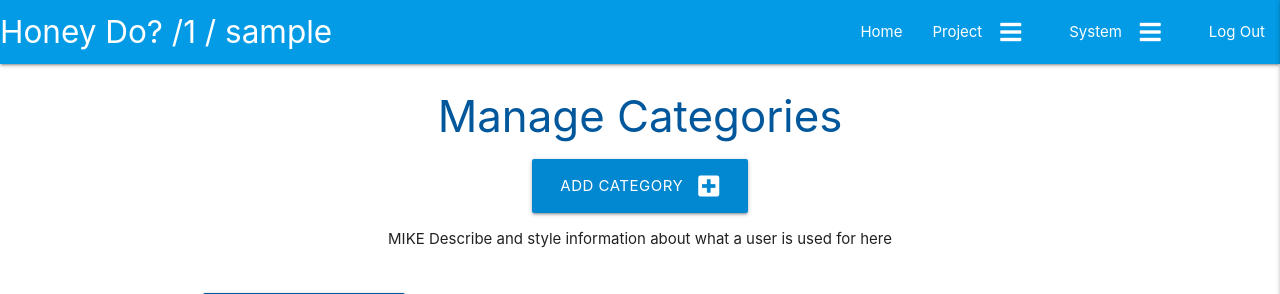
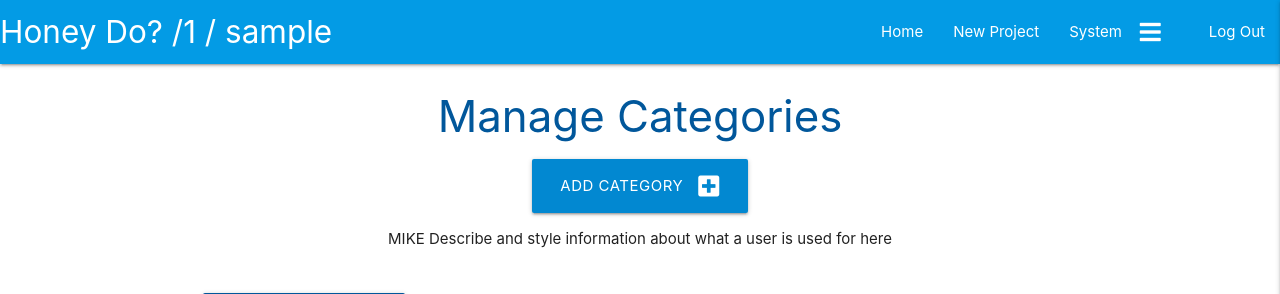
Before and after one commit to michaelmagee/magee-ms3, a Flask app: page /get_categories in a window 1280 px wide. Shown: the top 294 px of the page. Run offline with Flask 2, Linux system fonts and the light colour scheme; the visitor is signed in with stand-in values (Sample User, id 1); a database or web service that is not in the repository returns one stand-in record (values such as "Sample title"); some libraries are stand-ins or nearby versions.

Commit message:
Flattened Project header dropdown, removed search

```diff
--- a/templates/base.html
+++ b/templates/base.html
@@ -19,13 +19,6 @@
 
     <header>
         <!-- navbar dropdown -->
-        <!-- Projects Dropdown Structure -->
-        <ul id="projects_dropdown" class="dropdown-content">
-            <li><a href="{{ url_for('project_add') }}">New Project</a></li>
-            <li class="divider"></li>
-            <li><a href="{{ url_for('projects_search') }}">Search</a></li>
-        </ul>
-
         <!-- System Dropdown Structure -->
         <ul id="system_dropdown" class="dropdown-content">
             <li><a href="{{ url_for('get_users') }}">Users</a></li>
@@ -44,9 +37,8 @@
                 <ul class="right hide-on-med-and-down">
                     <li><a href="{{ url_for('get_projects') }}">Home</a></li>
                     {%if session.ACTIVE_USER %}
+                    <li><a href="{{ url_for('project_add') }}">New Project</a></li>
                     <!-- Dropdown Trigger -->
-                    <li><a class="dropdown-trigger" href="#!" data-target="projects_dropdown">Project<i
-                                class="sidenav-trigger right fas fa-bars"></i></a></li>
                     <li><a class="dropdown-trigger" href="#!" data-target="system_dropdown">System<i
                                 class="sidenav-trigger right fas fa-bars"></i></a></li>
                     <li><a href="{{ url_for('logout') }}">Log Out</a></li>
@@ -67,19 +59,13 @@
             <li><a href="{{ url_for('get_categories') }}">Categories</a></li>
             <li class="divider"></li>
         </ul>
-        <!-- Projects Dropdown Structure -->
-        <ul id="mobile_projects_dropdown" class="dropdown-content">
-            <li><a href="{{ url_for('project_add') }}">New Project</a></li>
-            <li class="divider"></li>
-            <li><a href="{{ url_for('projects_search') }}">Search</a></li>
-        </ul>
+
         <ul class="sidenav" id="mobile-demo">
 
             <li><a href="{{ url_for('get_projects') }}">Home</a></li>
             {%if session.ACTIVE_USER %}
+            <li><a href="{{ url_for('project_add') }}">New Project</a></li>
             <!-- Dropdown Trigger -->
-            <li><a class="dropdown-trigger" href="#!" data-target="mobile_projects_dropdown">Project<i
-                        class="sidenav-trigger right fas fa-bars"></i></a></li>
             <li><a class="dropdown-trigger" href="#!" data-target="mobile_system_dropdown">System<i
                         class="sidenav-trigger right fas fa-bars"></i></a></li>
             <li><a href="{{ url_for('logout') }}">Log Out</a></li>
--- a/templates/login.html
+++ b/templates/login.html
@@ -11,7 +11,7 @@
                 <div class="input-field col s12">
                     <i class="fas fa-user-plus prefix light-blue-text text-darken-4"></i>
                     <input id="account_name" name="account_name" type="text" minlength="5" maxlength="15" pattern="^[a-zA-Z0-9]{5,15}$" class="validate" required>
-                    <label for="account_name">account_name</label>
+                    <label for="account_name">Family Account Name</label>
                 </div>
             </div>
             <!-- password -->
```
